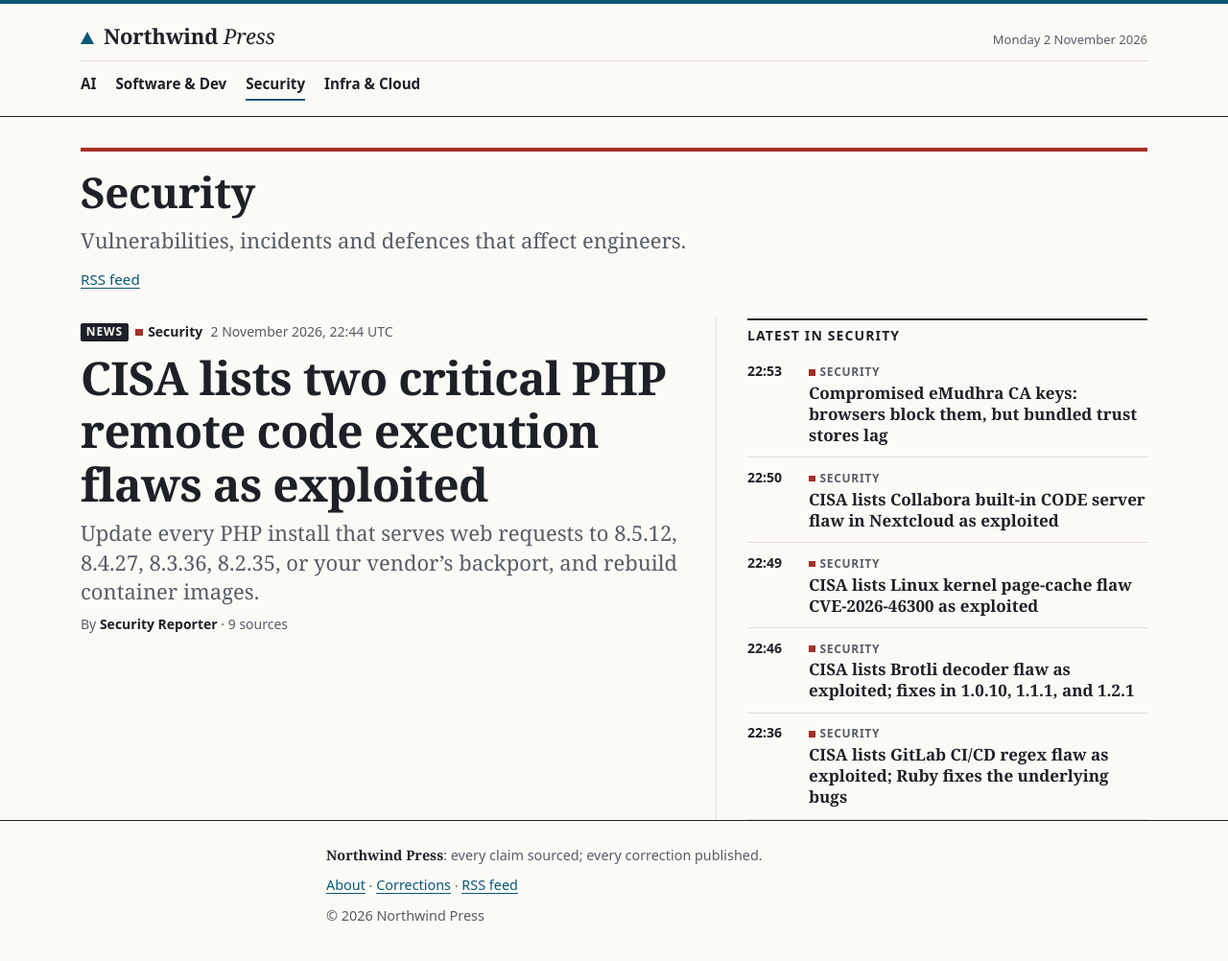
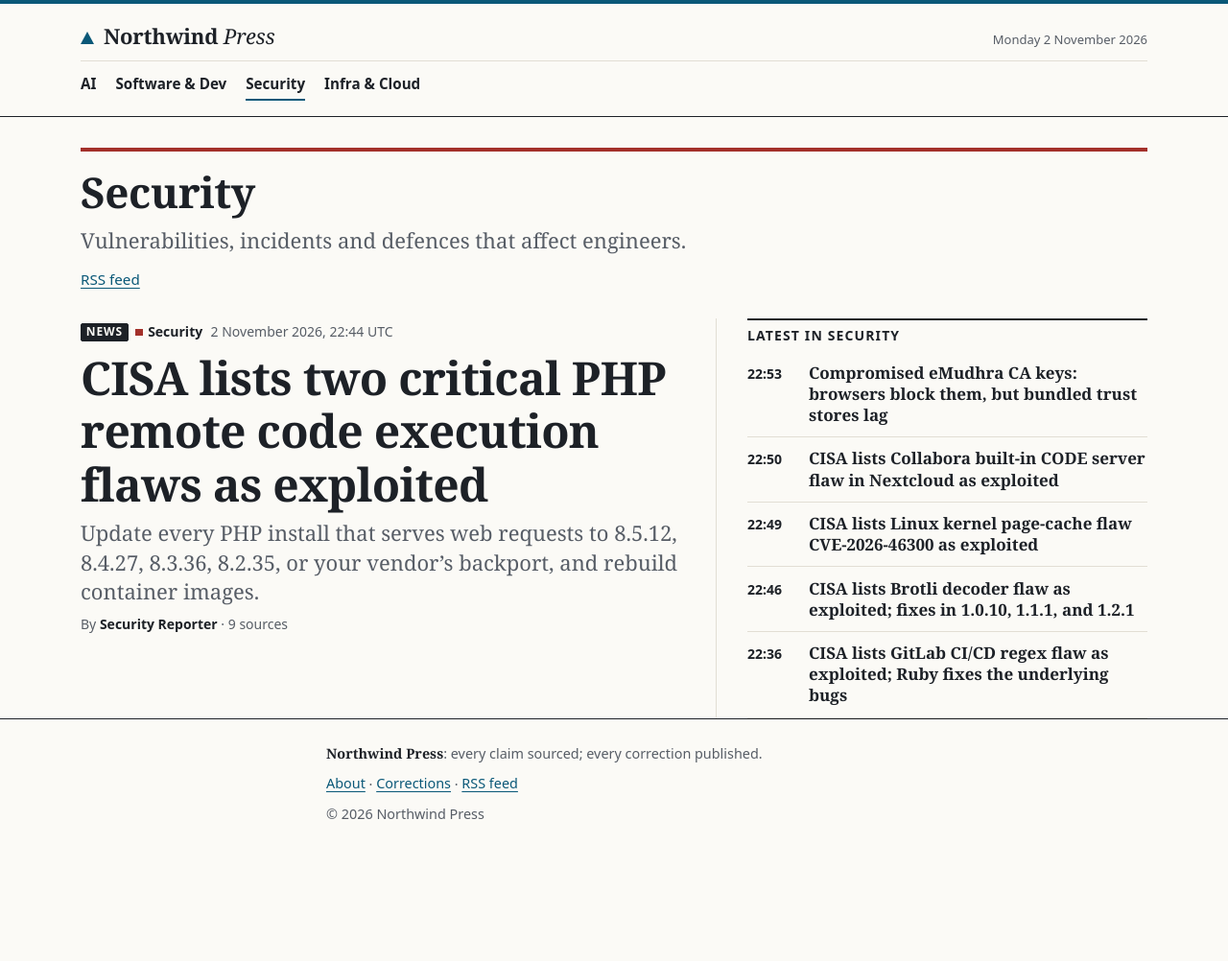
Before and after one commit to northwind-press/northwind-press.github.io, a Jekyll site: the page built from security/index.html, in a window 1280 px wide. Shown: the whole page at 96% size. Built offline with Jekyll 4.4.1, drawn with Linux system fonts in a browser that asks for light colours; after the commit the page ends 900 px from its top, so only the background shows below that.

Commit message:
Design: hide the redundant section label in section-front rivers
On /ai/, /software/, /security/ and /infra/ every river item belongs to that
section, so the '■ SECTION' line repeated on each item is noise. Home river
keeps it. Checked by injection on live /ai/ at 1280.

Co-Authored-By: Claude Opus 5.5 <noreply@anthropic.com>

```diff
--- a/assets/css/style.css
+++ b/assets/css/style.css
@@ -357,6 +357,7 @@ header.section-intro > p:not(.section-links), p.section-intro { font-size: var(-
 .river__time { grid-column: 1; grid-row: 1 / span 3; font-size: var(--step--1); font-weight: 600; color: var(--fg); font-variant-numeric: tabular-nums; white-space: nowrap; }
 .river__section { font-size: 0.75rem; font-weight: 600; letter-spacing: 0.06em; text-transform: uppercase; color: var(--muted); }
 .river__section::before { content: ""; display: inline-block; width: 0.55em; height: 0.55em; margin-right: 0.4em; background: var(--section, var(--link)); vertical-align: 0.05em; } /* decorative */
+.section-front .river__section { display: none; } /* on a section front every item is that section: the label is noise */
 .river__title { font-family: var(--serif); font-size: 1.0625rem; font-weight: 600; line-height: 1.3; color: var(--fg); text-decoration: none; padding: 0.1rem 0; }
 .river__title:hover { color: var(--link); text-decoration: underline; }
 .river__item .badge, .river__item .tag { justify-self: start; margin-top: 0.25rem; }
```
